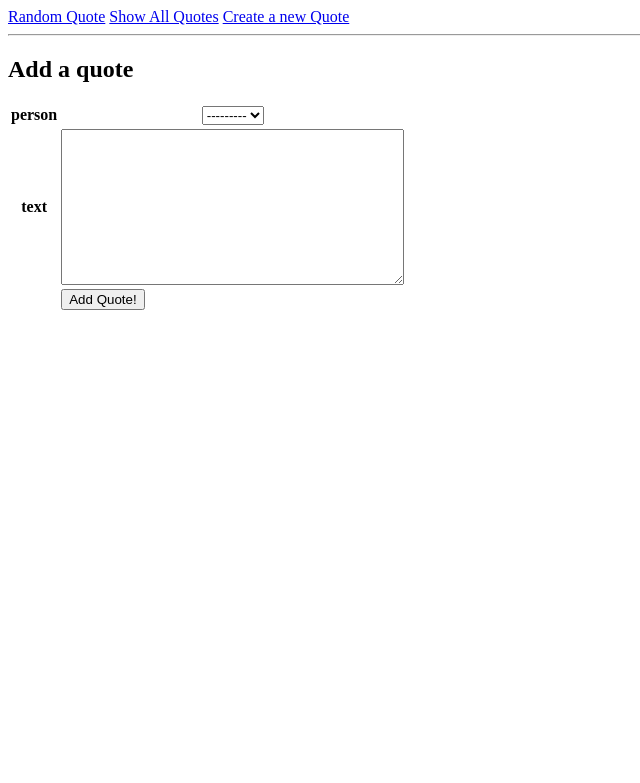
After one commit to renedcbu/cs108-examples, a Django app: page /quotes/create_quote in a window 1280 px wide. The commit adds this page. Shown: the top 783 px of the page, without its empty margins (0-640 px from the left). Run offline with Django 3.2, Linux system fonts and the light colour scheme; data comes from the database, SQL or seed files in the repository; both versions use the stored data as it was after the commit.

Commit message:
ex17 quotes

```diff
--- /dev/null
+++ b/mini_fb/templates/mini_fb/create_profile_form.html
@@ -0,0 +1,3 @@
+<!-- templates/create_profile_form.html -->
+
+<h1>Here's the page !</h1>
--- /dev/null
+++ b/mini_fb/templates/mini_fb/show_profile_page.html
@@ -0,0 +1,3 @@
+<!-- templates/show_profile_page.html -->
+
+<h1><center>{{profile.first_name}} {{profile.last_name}}</center></h1>
--- a/mini_fb/urls.py
+++ b/mini_fb/urls.py
@@ -1,9 +1,10 @@
 # file: mini_fb/urls.py
 
 from django.urls import path
-from .views import ShowAllProfilesView
+from .views import * #ShowAllProfilesView, ShowProfilePageView
 
 urlpatterns = [
     path('', ShowAllProfilesView.as_view(), name='show_all_profiles'),
+    path('profile/<int:pk>', ShowProfilePageView.as_view(), name='profile'), # show one person's profile page
 
 ]
--- /dev/null
+++ b/quotes/forms.py
@@ -0,0 +1,20 @@
+# auotes/form.py
+
+from django import forms
+from .models import Quote
+
+class CreateQuoteForm(forms.ModelForm):
+    """A form to add new quotes to the database."""
+
+    class Meta:
+        """Associate this form with the Quote model."""
+        model = Quote
+        fields = {'person', 'text',} # which fields from model should we use
+
+class UpdateQuoteForm(forms.ModelForm):
+    """A form to update a quote to the database."""
+
+    class Meta:
+        """Associate this form with the Quote model."""
+        model = Quote
+        fields = {'person', 'text',}
--- a/quotes/models.py
+++ b/quotes/models.py
@@ -1,4 +1,5 @@
 from django.db import models
+from django.urls import reverse # to obtain a url from pattern name
 import random
 
 # Create your models here.
@@ -51,6 +52,10 @@ class Quote(models.Model):
         """Return a string representation of this object."""
         return '"%s" - %s' % (self.text, self.person.name)
 
+    def get_absolute_url(self):
+        """Return a URL to display this new quote"""
+        return reverse("quote", kwargs={"pk":self.pk})
+
 class Image(models.Model):
     """Represent an image, which is associated with a Person."""
 
--- /dev/null
+++ b/quotes/templates/quotes/base.html
@@ -0,0 +1,17 @@
+<!-- quotes/base.html -->
+<html>
+    <head>
+        <title>Quote application</title>
+    </head>
+    <body>
+    <header>
+        <a href="{% url 'random' %}">Random Quote</a>
+        <a href="{% url 'all' %}">Show All Quotes</a>
+        <a href="{% url 'create_quote' %}">Create a new Quote</a>
+    </header>
+    <hr>
+
+    {% block content %}
+    {% endblock %}
+    </body>
+</html>
--- /dev/null
+++ b/quotes/templates/quotes/create_quote.html
@@ -0,0 +1,26 @@
+<!-- templates/create_quote.html -->
+{% extends 'quotes/base.html' %}
+
+{% block content %}
+
+<h2>Add a quote</h2>
+
+<form method="POST">
+{% csrf_token %}
+    <table>
+    {% for field in form %}
+    <tr>
+        <th>{{field.name}}</th>
+        <th>{{field}}</th>
+    </tr>
+    {% endfor %}
+    <tr>
+        <td></td>
+        <td>
+            <input type="submit", name="Add Quote!" value="Add Quote!">
+        </td>
+    </tr>
+    </table>
+</form>
+
+{% endblock %}
--- a/quotes/templates/quotes/home.html
+++ b/quotes/templates/quotes/home.html
@@ -1,4 +1,7 @@
 <!-- templates/home.html -->
+{% extends 'quotes/base.html' %}
+
+{% block content %}
 
 <h1>Showing all quotes</h1>
 
@@ -13,3 +16,5 @@
     </li>
     {% endfor %}
 </ul>
+
+{% endblock %}
--- a/quotes/templates/quotes/person.html
+++ b/quotes/templates/quotes/person.html
@@ -1,4 +1,8 @@
 <!-- templates/person.html -->
+{% extends 'quotes/base.html' %}
+
+{% block content %}
+
 <h1>All Quotes by {{person.name}}</h1>
 
 <ul>
@@ -14,3 +18,5 @@
     <li><img src="{{image}}" style="width: 200;"></li>
     {% endfor %}
 </ul>
+
+{% endblock %}
--- a/quotes/urls.py
+++ b/quotes/urls.py
@@ -5,7 +5,10 @@ from .views import * # HomePageView, QuotePageView, RandomQuotePageView, PersonP
 
 urlpatterns = [
     path('', RandomQuotePageView.as_view(), name="random"), # pick a random quote
-    path('all', HomePageView.as_view(), name='home'), # generic class-based view
+    path('all', HomePageView.as_view(), name='all'), # generic class-based view
     path('quote/<int:pk>', QuotePageView.as_view(), name='quote'), # show one quote
+    path('quote/<int:pk>/update', UpdateQuoteView.as_view(), name='update_quote'), # update a quote
     path('person/<int:pk>', PersonPageView.as_view(), name='person'), # show one person
+    path('create_quote', CreateQuoteView.as_view(), name='create_quote'), # create new quotes
+
 ]
--- a/quotes/views.py
+++ b/quotes/views.py
@@ -3,6 +3,9 @@ from django.shortcuts import render
 # Create your views here.
 from .models import Quote, Person
 from django.views.generic import ListView, DetailView
+from django.views.generic.edit import CreateView, UpdateView
+
+from .forms import CreateQuoteForm, UpdateQuoteForm
 import random
 
 class HomePageView(ListView):
@@ -42,3 +45,16 @@ class PersonPageView(DetailView):
     model = Person
     template_name = "quotes/person.html"
     context_object_name = "person"
+
+class CreateQuoteView(CreateView):
+    """A view to create a new quote and save it to the databse."""
+
+    form_class = CreateQuoteForm
+    template_name = 'quotes/create_quote.html'
+
+class UpdateQuoteView(UpdateView):
+    """A view to update a new quote and save it to the databse."""
+
+    form_class = UpdateQuoteForm
+    template_name = 'quotes/update_quote.html'
+    queryset = Quote.objects.all()
```
Also changed, not shown: mini_fb/forms.py (added, +9 -0 lines), mini_fb/views.py (+14 -1 lines), quotes/templates/quotes/quote.html (+8 -0 lines), quotes/templates/quotes/update_quote.html (added, +26 -0 lines), db.sqlite3.
